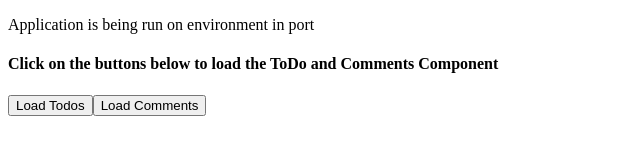
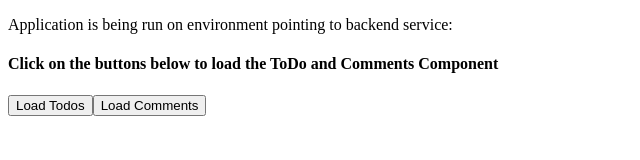
Before and after one commit to ramyabala221190/jenkinsTest, an Angular app: page / in a window 1280 px wide. Shown: the top 160 px of the page, without its empty margins (0-640 px from the left). Built offline with nearby package versions, Linux system fonts and the light colour scheme.

Commit message:
updated ports and services

```diff
--- a/docker/common.yml
+++ b/docker/common.yml
@@ -1,13 +1,9 @@
 services:
    app:
-     container_name: ${containerName}
+     container_name: angular-nginx-${environ}-container
      image: ${DOCKER_HUB_CRED_USR}/${toRepositoryName}:${buildNumber}
      environment: #run time arguments
        - env=${environ}
      build:
-        args:  #these args are available during build time
-           - env=${environ}
         context: ../
         dockerfile: docker/Dockerfile
-     ports:
-       - ${appPort}:${containerPort}
--- a/src/app/app.component.html
+++ b/src/app/app.component.html
@@ -1,4 +1,4 @@
-<p> Application is being run on {{config.env}} environment in port {{config.port}}</p>
+<p> Application is being run on {{config.env}} environment pointing to backend service: {{config.backendUrl}}</p>
 
 <h4>Click on the buttons below to load the ToDo and Comments Component</h4>
 
--- a/src/app/app.component.ts
+++ b/src/app/app.component.ts
@@ -10,7 +10,7 @@ export class AppComponent {
   title:string="jenkinsTest"
   constructor(private envConfigService:EnvironmentConfigService){}
 
-  config:environmentConfig={env:null,port:null}
+  config:environmentConfig={env:null,backendUrl:null}
 
   ngOnInit(){
     this.config=this.envConfigService.fetchEnvConfig();
--- a/src/app/environment-config.service.ts
+++ b/src/app/environment-config.service.ts
@@ -5,7 +5,7 @@ import { tap } from 'rxjs';
 
 export interface environmentConfig{
   env:string|null,
-  port:number|null
+  backendUrl:string|null
 }
 
 /*
@@ -28,7 +28,7 @@ export class EnvironmentConfigService {
   constructor(private http:HttpClient) { }
   private envConfig:environmentConfig={
     env:null,
-    port:null
+    backendUrl:null
   }
 
   loadConfig(){
--- a/src/assets/environments/dev.config.json
+++ b/src/assets/environments/dev.config.json
@@ -1,4 +1,4 @@
 {
     "env":"DEV",
-    "port":8082
+    "backendUrl":"http://xyz:9090"
 }
--- a/src/assets/environments/prod.config.json
+++ b/src/assets/environments/prod.config.json
@@ -1,4 +1,4 @@
 {
     "env":"PROD",
-    "port":8083
+    "backendUrl":"http://abc:9092"
 }
--- a/src/assets/environments/runtime-environment.json
+++ b/src/assets/environments/runtime-environment.json
@@ -1,4 +1,4 @@
 {
     "env":null,
-    "port":null
+    "backendUrl":null
 }
--- a/src/assets/environments/uat.config.json
+++ b/src/assets/environments/uat.config.json
@@ -1,4 +1,4 @@
 {
     "env":"UAT",
-    "port":8084
+    "backendUrl":"http://mno:9091"
 }
```
Also changed, not shown: docker/docker-compose.yml (+8 -4 lines), 1 other file (tests, documents, lock files or other folders).
